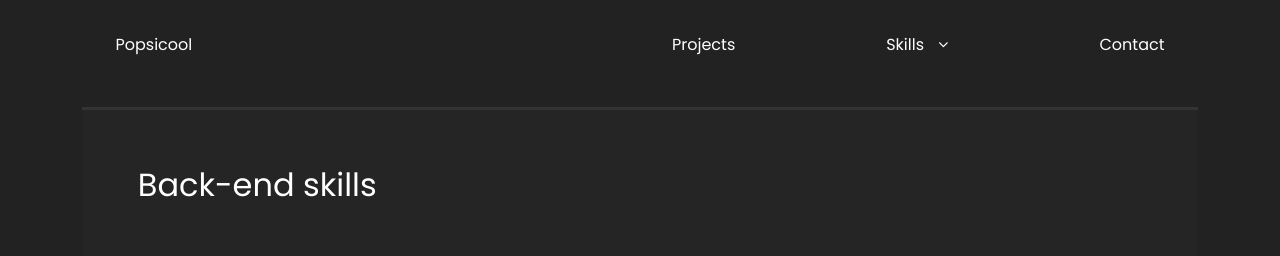
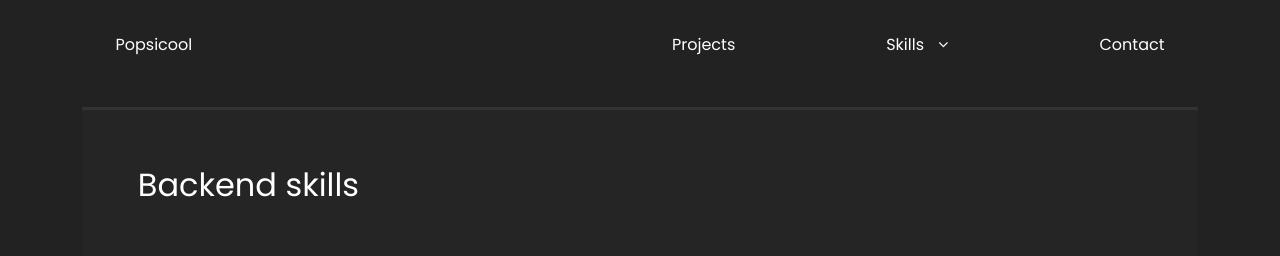
Before and after one commit to Popsicool/portfolio, a React (Create React App) app: page /backend in a window 1280 px wide. Shown: the top 256 px of the page. Built offline with nearby package versions, Linux system fonts and the light colour scheme.

Commit message:
edit frontend and backend name

```diff
--- a/src/pages/Backend.js
+++ b/src/pages/Backend.js
@@ -6,7 +6,7 @@ import img3 from "../assets/icons/icon3.png"
 import { Helmet, HelmetProvider } from 'react-helmet-async';
 export const Backend = () => {
   const content = {
-    title: "Back-end",
+    title: "Backend",
     do: [
       {
         title:"Django",
--- a/src/pages/Frontend.js
+++ b/src/pages/Frontend.js
@@ -6,7 +6,7 @@ import img2 from "../assets/icons/icon2.png"
 import img3 from "../assets/icons/icon3.png"
 export const Frontend = () => {
   const content = {
-    title: "Front-End",
+    title: "Frontend",
     do: [
       {
         title:"HTML",
```
